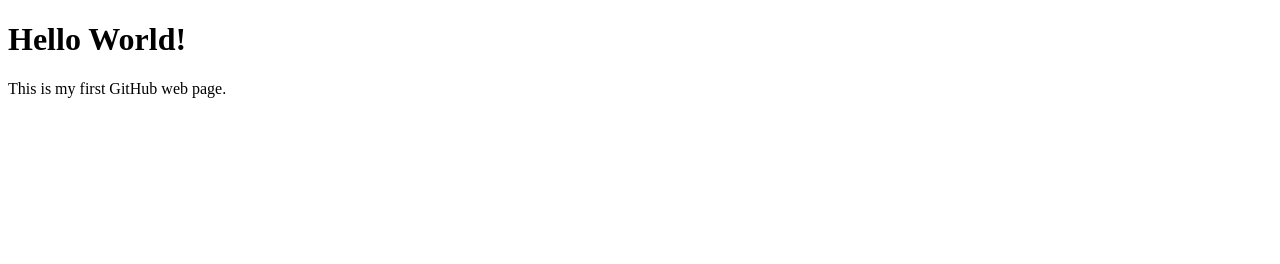
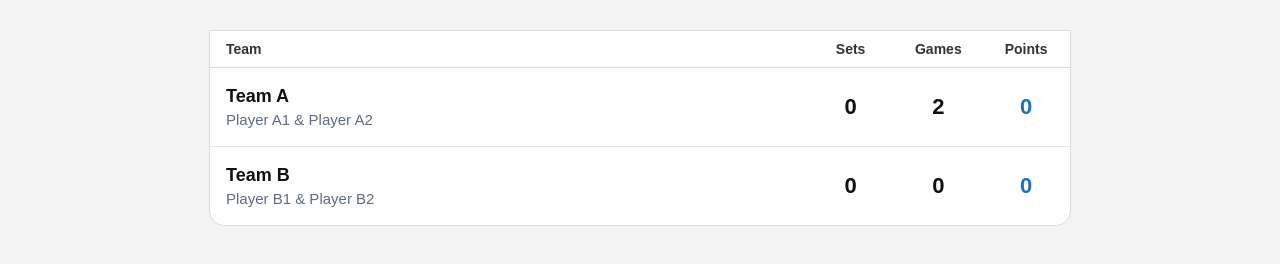
Before and after one commit to bern48lra-cmd/scoreboard, a plain HTML site: page index.html in a window 1280 px wide. Drawn offline with Linux system fonts and the light colour scheme.

Commit message:
Add files via upload

```diff
--- a/index.html
+++ b/index.html
@@ -1,10 +1,125 @@
 <!DOCTYPE html>
-<html>
+<html lang="en">
 <head>
-    <title>My Web Page</title>
+<meta charset="UTF-8">
+<meta name="viewport" content="width=device-width, initial-scale=1.0">
+<title>Tennis Scoreboard</title>
+
+<style>
+    body {
+        margin: 0;
+        background: #f3f3f3;
+        font-family: Arial, Helvetica, sans-serif;
+    }
+
+    .scoreboard {
+        width: 860px;
+        margin: 30px auto;
+        background: #fff;
+        border: 1px solid #d9d9d9;
+        border-radius: 0 0 15px 15px;
+        overflow: hidden;
+    }
+
+    table {
+        width: 100%;
+        border-collapse: collapse;
+    }
+
+    thead th {
+        font-size: 14px;
+        color: #333;
+        font-weight: bold;
+        text-align: center;
+        padding: 10px 0;
+        border-bottom: 1px solid #dcdcdc;
+    }
+
+    thead th:first-child {
+        text-align: left;
+        padding-left: 16px;
+    }
+
+    tbody td {
+        padding: 18px 0;
+        border-bottom: 1px solid #e5e5e5;
+        vertical-align: middle;
+        text-align: center;
+    }
+
+    tbody tr:last-child td {
+        border-bottom: none;
+    }
+
+    .team-cell {
+        text-align: left;
+        padding-left: 16px;
+        width: 68%;
+    }
+
+    .team-name {
+        font-size: 18px;
+        font-weight: bold;
+        color: #111;
+        margin-bottom: 4px;
+    }
+
+    .players {
+        font-size: 15px;
+        color: #5d6b84;
+    }
+
+    .score {
+        font-size: 22px;
+        font-weight: bold;
+        color: #111;
+    }
+
+    .points {
+        color: #1e73be;
+    }
+
+    .col-small {
+        width: 10%;
+    }
+</style>
 </head>
 <body>
-    <h1>Hello World!</h1>
-    <p>This is my first GitHub web page.</p>
+
+<div class="scoreboard">
+    <table>
+        <thead>
+            <tr>
+                <th>Team</th>
+                <th class="col-small">Sets</th>
+                <th class="col-small">Games</th>
+                <th class="col-small">Points</th>
+            </tr>
+        </thead>
+
+        <tbody>
+            <tr>
+                <td class="team-cell">
+                    <div class="team-name">Team A</div>
+                    <div class="players">Player A1 &amp; Player A2</div>
+                </td>
+                <td><div class="score">0</div></td>
+                <td><div class="score">2</div></td>
+                <td><div class="score points">0</div></td>
+            </tr>
+
+            <tr>
+                <td class="team-cell">
+                    <div class="team-name">Team B</div>
+                    <div class="players">Player B1 &amp; Player B2</div>
+                </td>
+                <td><div class="score">0</div></td>
+                <td><div class="score">0</div></td>
+                <td><div class="score points">0</div></td>
+            </tr>
+        </tbody>
+    </table>
+</div>
+
 </body>
 </html>
```
